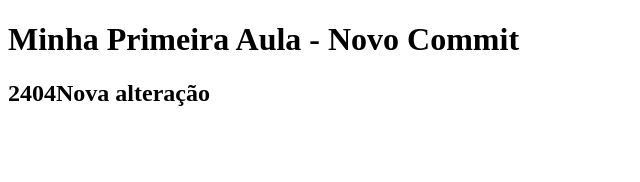
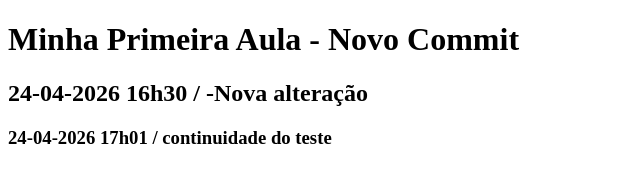
Before and after one commit to JorgeRamalho/aula-1, a plain HTML site: page index.html in a window 1280 px wide. Shown: the whole page, without its empty margins (0-640 px from the left). Drawn offline with Linux system fonts and the light colour scheme.

Commit message:
24-04-2026 17h01 / continuidade do teste

```diff
--- a/index.html
+++ b/index.html
@@ -6,6 +6,7 @@
 </head>
 <body>
     <h1>Minha Primeira Aula - Novo Commit</h1>
-    <h2>2404Nova alteração</h2>
+    <h2>24-04-2026 16h30 / -Nova alteração</h2>
+    <h3>24-04-2026 17h01 / continuidade do teste</h3>
 </body>
 </html>
```
